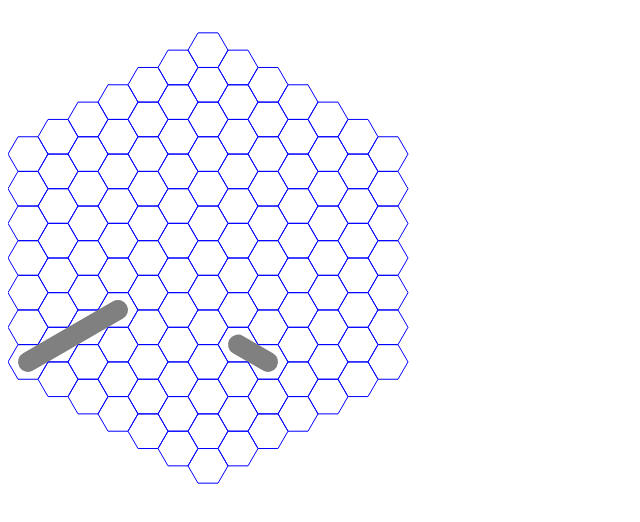
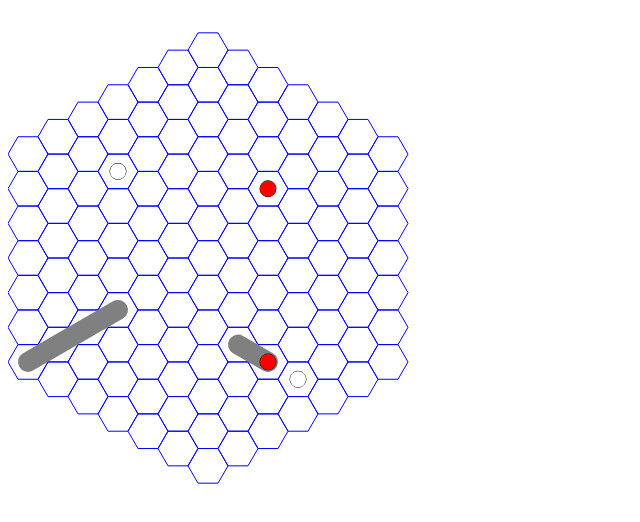
Before and after one commit to sguest/hexships, a React (Vite) app: page / in a window 1280 px wide. Shown: the top 522 px of the page, without its empty margins (0-640 px from the left). Built offline with nearby package versions, Linux system fonts and the light colour scheme.

Commit message:
Draw markers

```diff
--- a/src/App.css
+++ b/src/App.css
@@ -11,3 +11,8 @@
     position: absolute;
     z-index: 2;
 }
+
+.markers-canvas {
+    position: absolute;
+    z-index: 3;
+}
--- a/src/App.tsx
+++ b/src/App.tsx
@@ -27,10 +27,20 @@ function App() {
             size: 4,
             facing: Direction.positiveZ,
         }
+    ];
+
+    const misses = [
+        {x: 3, y: 2},
+        {x: -3, y: -1},
+    ]
+
+    const hits = [
+        {x: 2, y: -3},
+        {x: 2, y: 2},
     ]
 
     return (
-        <Board gridSize={settings.gridSize} ships={ships} uiSettings={uiSettings} />
+        <Board gridSize={settings.gridSize} ships={ships} uiSettings={uiSettings} hits={hits} misses={misses} />
     )
 }
 
--- a/src/components/board/Board.tsx
+++ b/src/components/board/Board.tsx
@@ -1,11 +1,13 @@
-import Field, { FieldProps } from "./Field";
-import Ships, { ShipsProps } from "./Ships";
+import Field, { FieldProps } from './Field';
+import Ships, { ShipsProps } from './Ships';
+import Markers, { MarkersProps } from './Markers';
 
-export type BoardProps = FieldProps & ShipsProps;
+export type BoardProps = FieldProps & ShipsProps & MarkersProps;
 
 export default function Board(props: BoardProps) {
     return <div className="board">
         <Field {...props} />
         <Ships {...props} />
+        <Markers {...props} />
     </div>
 }
--- /dev/null
+++ b/src/components/board/Markers.tsx
@@ -0,0 +1,45 @@
+import { useEffect, useRef } from "react";
+import UiSettings from "../../config/UiSettings";
+import { Point } from "../../point-utils";
+import * as hexUtils from '../../hex-utils';
+import * as pointUtils from '../../point-utils';
+
+export interface MarkersProps {
+    hits: Point[]
+    misses: Point[]
+    uiSettings: UiSettings
+}
+
+export default function Markers(props: MarkersProps) {
+    const canvasRef = useRef<HTMLCanvasElement>(null);
+
+    useEffect(() => {
+        const canvas = canvasRef.current;
+        if(!canvas) {
+            return;
+        }
+        const context = canvas.getContext('2d');
+        if(!context) {
+            return;
+        }
+
+        const drawMarkers = (markers: Point[], colour: string) => {
+            context.strokeStyle = 'black';
+            context.fillStyle = colour;
+            for(let marker of markers) {
+                context.beginPath();
+                const coords = pointUtils.add(hexUtils.getCenter(marker.x, marker.y, props.uiSettings.cellSize), props.uiSettings.gridOffset);
+                context.arc(coords.x, coords.y, props.uiSettings.cellSize * 0.4 , 0, Math.PI * 2);
+                context.stroke();
+                context.fill();
+            }
+        }
+
+        context.clearRect(0, 0, canvas.width, canvas.height);
+        drawMarkers(props.hits, 'red');
+        drawMarkers(props.misses, 'white');
+
+    }, [props.hits, props.misses, props.uiSettings, canvasRef])
+
+    return <canvas ref={canvasRef} width="500" height="500" className="markers-canvas"/>
+}
```
